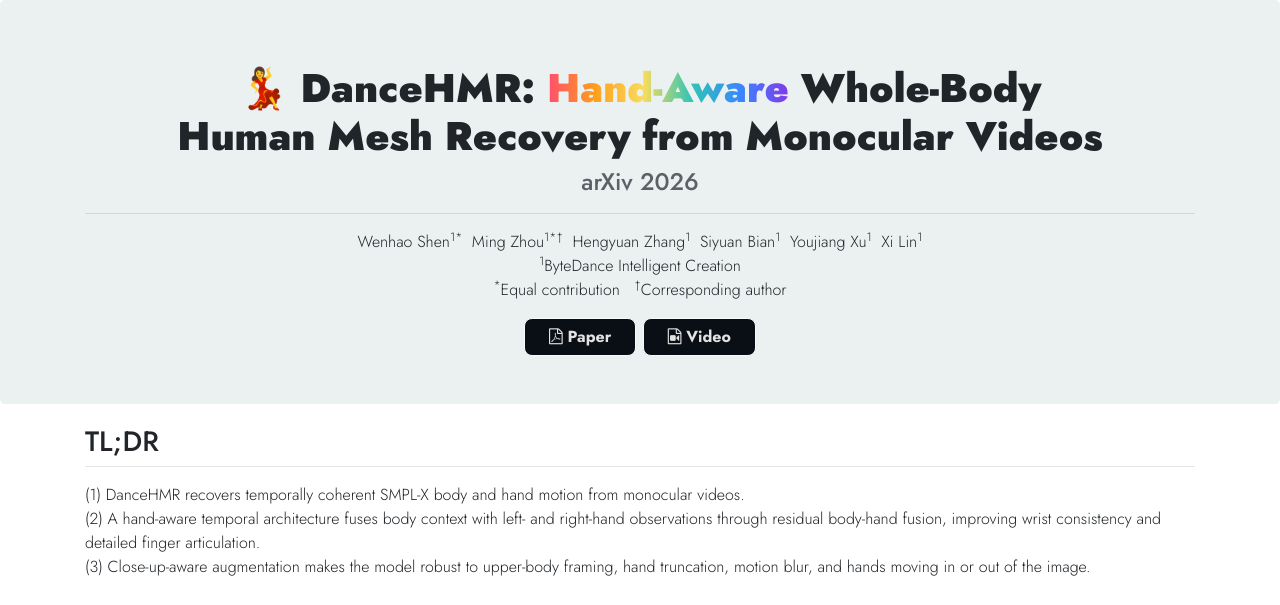
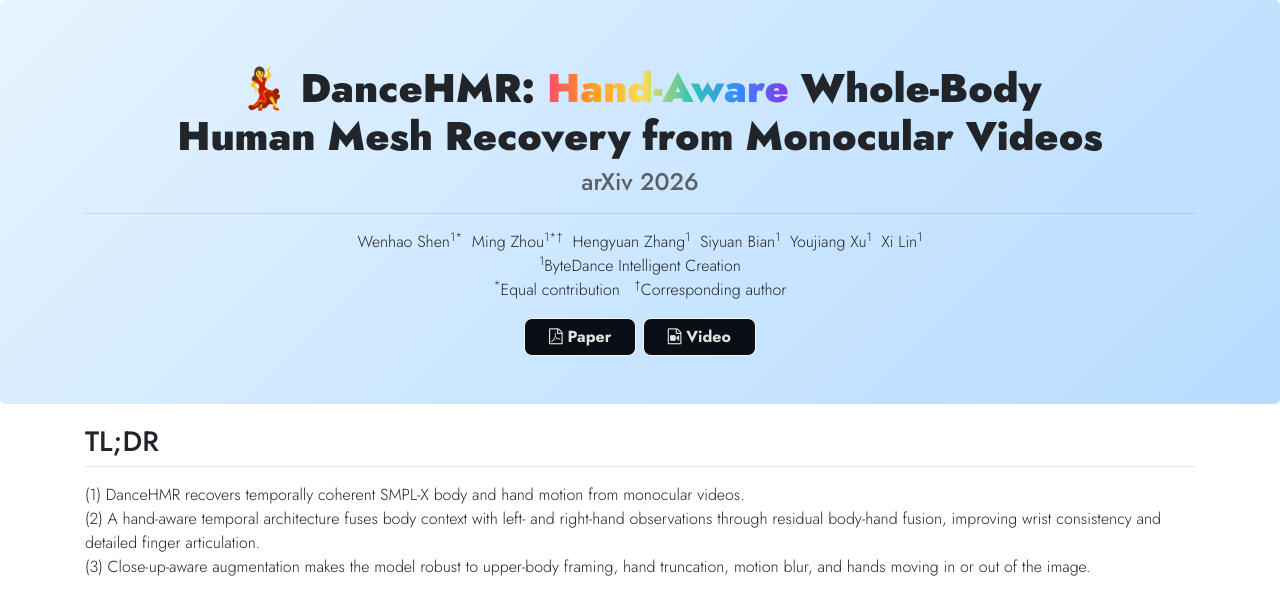
Before and after one commit to shenwenhao01/shenwenhao01.github.io, a Jekyll site: the page dancehmr/index.html, which Jekyll copies as it is, in a window 1280 px wide. Shown: the top 605 px of the page. Built offline with Jekyll 4.4.1, drawn with Linux system fonts in a browser that asks for light colours; nearby versions of some CDN libraries; a style sheet for code colours, icons or effects is not loaded; grey boxes are pictures that could not be loaded.

Commit message:
add dancehmr

```diff
--- a/dancehmr/index.html
+++ b/dancehmr/index.html
@@ -263,7 +263,9 @@
 <body>
   <!-- cover -->
   <section>
-    <div class="jumbotron text-center mt-0">
+    <!-- <div class="jumbotron text-center mt-0"> -->
+    <div class="jumbotron text-center mt-0"
+     style="background: linear-gradient(135deg, #e6f4ff 0%, #cfe8ff 45%, #b8dcff 100%);">
       <div class="container">
         <div class="row">
           <div class="col-12">
```
